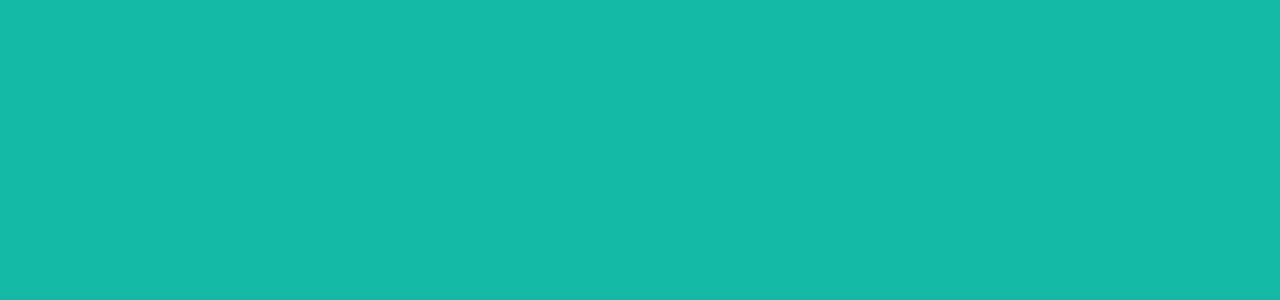
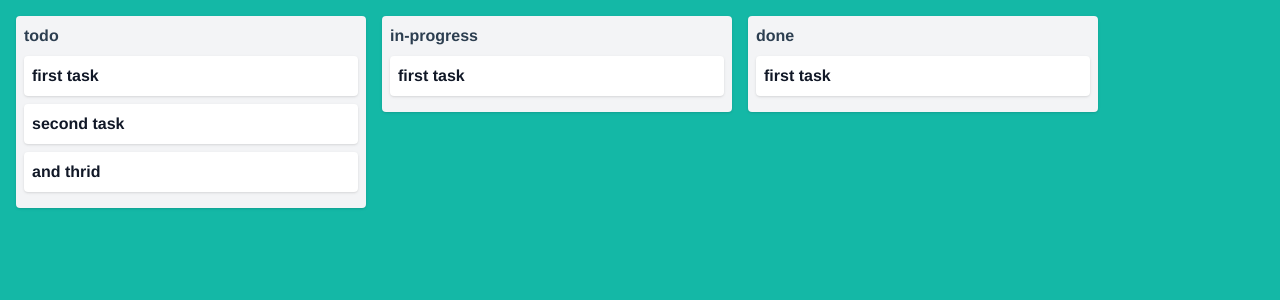
Before and after one commit to lewpiotr1701/vue3-trello-clone, a Vue app: page / in a window 1280 px wide. Shown: the top 300 px of the page. Built offline with nearby package versions, Linux system fonts and the light colour scheme.

Commit message:
update Board component

```diff
--- a/src/views/Board.vue
+++ b/src/views/Board.vue
@@ -1,17 +1,49 @@
 <template>
   <div class="board">
-
+    <div class="flex flex-row items-start">
+      <div class="column" v-for="(column, columnKey) in board.columns" :key="columnKey">
+        <div class="flex items-center mb-2 font-bold">
+          {{ column.name }}
+        </div>
+        <div class="list-reset">
+          <div class="task" v-for="(task, taskKey) in column.tasks" :key="taskKey">
+            <span class="w-full flex-no-shrink font-bold">
+              {{ task.name }}
+            </span>
+            <p v-if="task.description" class="w-full flex-no-shrink mt-1 text-sm">
+              {{ task.description }}
+            </p>
+          </div>
+        </div>
+      </div>
+    </div>
   </div>
 </template>
 
 <script>
+import { mapState } from 'vuex'
+
 export default {
-
+  computed: mapState(['board'])
 }
 </script>
 
 <style lang="css">
+.task {
+  @apply flex items-center flex-wrap shadow mb-2 py-2 px-2 rounded bg-white text-gray-900 no-underline;
+}
+
+.column {
+  @apply bg-gray-100 p-2 mr-4 text-left shadow rounded;
+  min-width: 350px;
+}
+
 .board {
   @apply p-4 bg-teal-500 h-full overflow-auto;
 }
+
+.task-bg {
+  @apply top-0 absolute;
+  background: rgba(0, 0, 0, 0.5);
+}
 </style>
```
